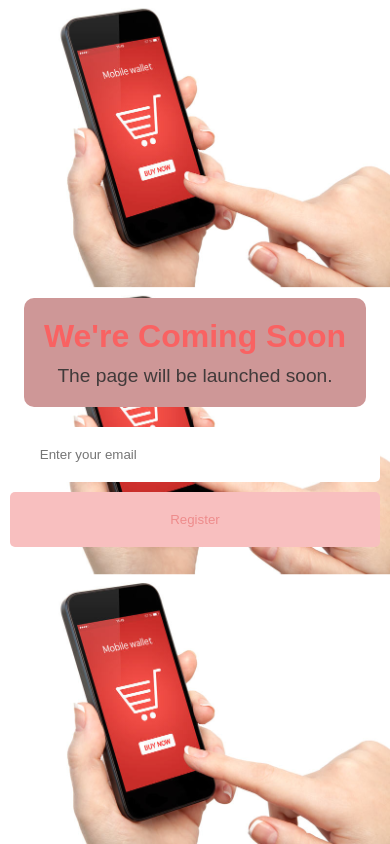
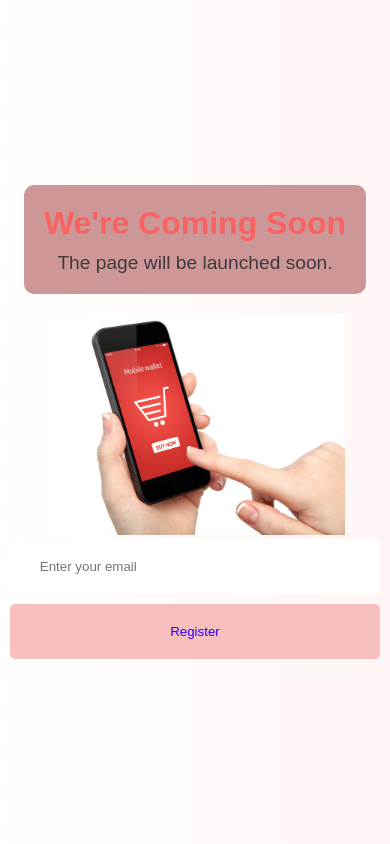
Before and after one commit to JentrixAhl/Submission-Assignment-1, a plain HTML site: page index.html in a window 390 px wide. Drawn offline with Linux system fonts and the light colour scheme.

Commit message:
Made changes to the files

```diff
--- a/index.html
+++ b/index.html
@@ -12,9 +12,12 @@
             <h1>We're Coming Soon</h1>
             <p>The page will be launched soon.</p>
         </header>
-        <section class="content">
-            <img src="Shopping-desktop.jpg" alt="Image" id="Image">
-        </section>
+        <div class="image-container">
+            <picture>
+                <source media="(max-width: 700px)" srcset="shopping-mobile.jpg">
+                <img src="shopping-desktop.jpg" alt="Image" id="Image">
+            </picture>
+        </div>
             <form>
                 <input type="email" placeholder="Enter your email" required>
                 <button type="submit">Register</button>
--- a/style.css
+++ b/style.css
@@ -38,13 +38,14 @@ header h1 {
 }
 
 .content{
+    width: 100px;
     padding: 10px;
     border-radius: 10px;
     text-align: center;
 }
 
 #Image {
-    width: 400px;
+    width: 300px;
     height: auto;
     margin: 0 auto;
 }
@@ -68,15 +69,25 @@ input[type="email"] {
 
 button[type="submit"] {
     background: hsl(0, 80%, 86%);
-    color: hsl(0, 74%, 74%);
+    color: hsl(251, 100%, 49%);
     padding: 10px 20px;
     border: none;
     border-radius: 5px;
     cursor: pointer;
 }
+
+.image-container {
+    max-width: 100%;
+    text-align: center;
+}
+
+
 @media (max-width: 700px) {
-    body {
-        background-image: url('shopping-mobile.jpg');
+    #Image {
+        content: url('shopping-mobile.jpg');
+        max-width: 100%;
+        height: auto;
+        margin: 0 auto;
     }
 
     .content {
@@ -97,8 +108,11 @@ button[type="submit"] {
 }
 
     @media (max-width: 400px) {
-        body {
-            background-image: url('shopping-mobile.jpg');
+        #Image {
+            content: url('shopping-mobile.jpg');
+            max-width: 100%;
+            height: auto;
+            margin: 0 auto;
         }
 
         .content {
```
